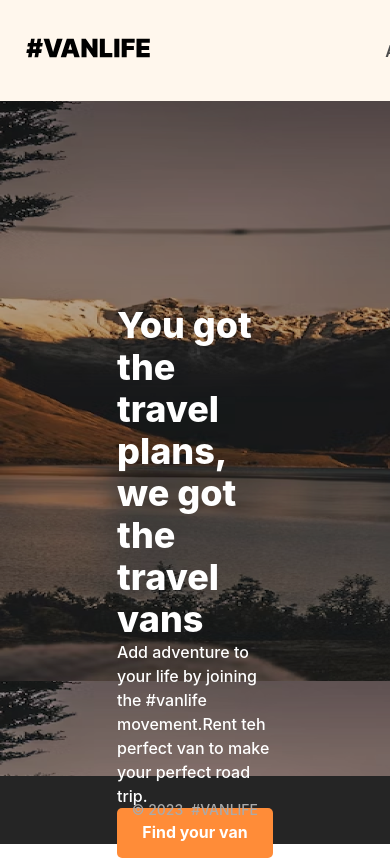
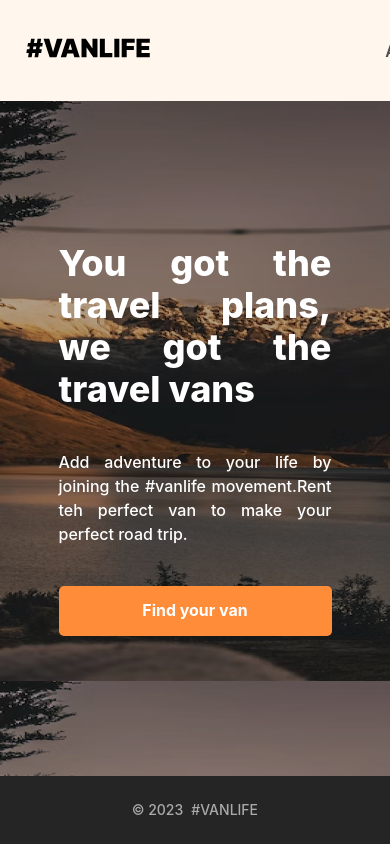
Before and after one commit to ihnaqi/van-life, a React (Vite) app: page / in a window 390 px wide. Shown: the top 858 px of the page. Built offline with nearby package versions, Linux system fonts and the light colour scheme; the HTML template or start-up script is replaced by a standard one.

Commit message:
added media queries to make the UI responsive

```diff
--- a/src/App.css
+++ b/src/App.css
@@ -39,6 +39,25 @@ nav {
     justify-content: space-between;
     height: 40%;
     width: 40%;
+}
+
+@media only screen and (max-width: 900px) {
+    .main-section {
+        height: 100%;
+        width: 70%;
+        display: flex;
+        justify-content: center;
+        flex-direction: column;
+        gap: 40px;
+        text-align: justify;
+    }
+}
+
+@media only screen and(max-width: 700px) {
+    .main-section{
+        width: 90%;
+        gap: 1.3rem;
+    }
 }
 
 .h-primary {
@@ -156,10 +175,25 @@ nav {
     cursor: pointer;
     transition: transform .1s ease-in-out;
     text-decoration: none;
+    text-align: center;
 }
 
 .explore-van-button:hover {
     transform: translate(1px, 1px);
+}
+
+
+@media only screen and (max-width: 650px) {
+    .explore-van-button {
+        font-size: 0.65rem;
+    }
+}
+
+@media only screen and (max-width: 500px) {
+    .explore-van-button {
+        width: 80%;
+        font-size: 0.5rem;
+    }
 }
 
 /* Footer */
```
